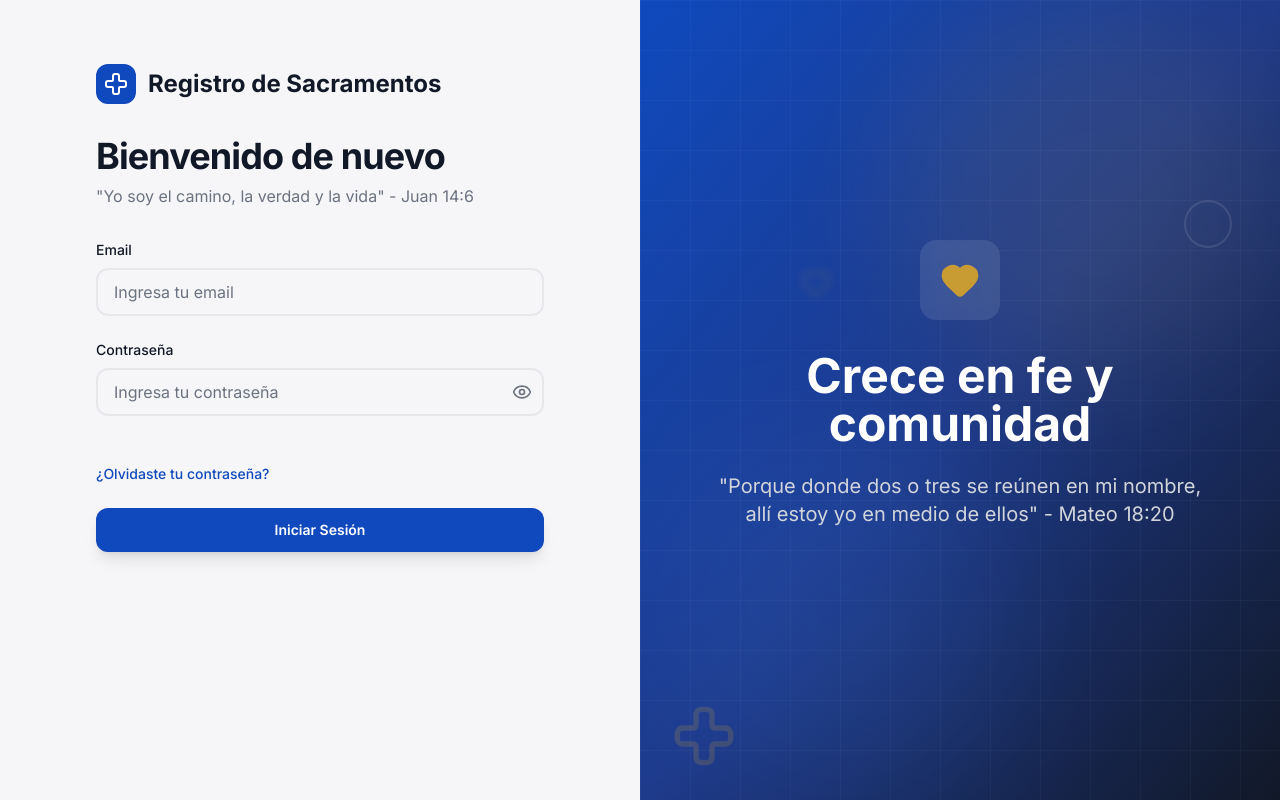
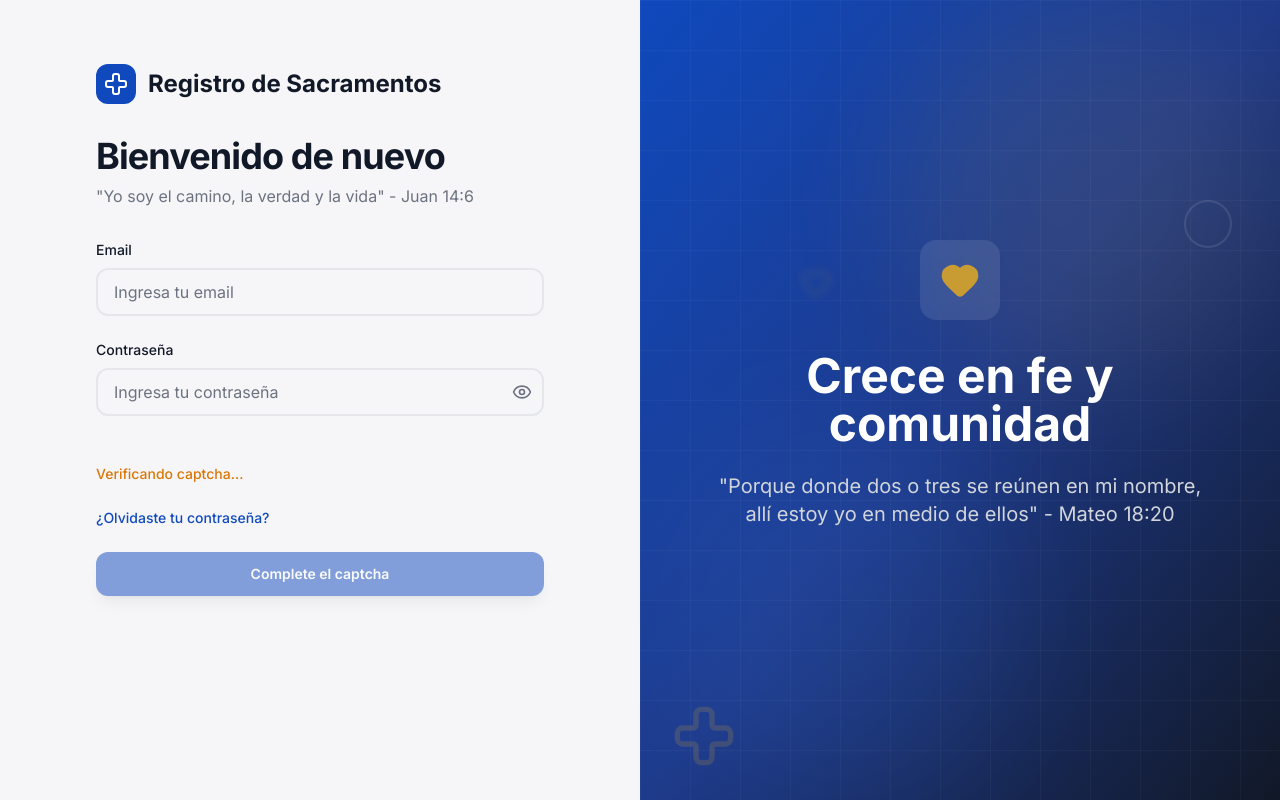
Before and after one commit to DilanMamani/fronttaller0, a React (Vite) app: page / in a window 1280 px wide. Built offline with nearby package versions, Linux system fonts and the light colour scheme.

Commit message:
captcha2

```diff
--- a/src/features/login/Login.jsx
+++ b/src/features/login/Login.jsx
@@ -24,6 +24,8 @@ export default function Login() {
   });
 
   const [turnstileToken, setTurnstileToken] = useState('');
+  const [captchaVerified, setCaptchaVerified] = useState(false);
+  const [captchaLoading, setCaptchaLoading] = useState(true);
   const [showPassword, setShowPassword] = useState(false);
 
   useEffect(() => {
@@ -46,7 +48,7 @@ export default function Login() {
       return;
     }
 
-    if (!turnstileToken) {
+    if (!turnstileToken || !captchaVerified) {
       Swal.fire({
         icon: 'warning',
         title: 'Captcha requerido',
@@ -85,6 +87,8 @@ export default function Login() {
       });
 
       setTurnstileToken('');
+      setCaptchaVerified(false);
+      setCaptchaLoading(true);
       dispatch(clearError());
     }
   };
@@ -101,6 +105,10 @@ export default function Login() {
           isLoading={isLoading}
           error={error}
           setTurnstileToken={setTurnstileToken}
+          captchaVerified={captchaVerified}
+          setCaptchaVerified={setCaptchaVerified}
+          captchaLoading={captchaLoading}
+          setCaptchaLoading={setCaptchaLoading}
         />
       </LoginPanel>
 
--- a/src/features/login/components/LoginForm.jsx
+++ b/src/features/login/components/LoginForm.jsx
@@ -10,6 +10,10 @@ export default function LoginForm({
   setShowPassword,
   setTurnstileToken,
   isLoading,
+  captchaVerified,
+  setCaptchaVerified,
+  captchaLoading,
+  setCaptchaLoading,
 }) {
   const navigate = useNavigate();
 
@@ -17,6 +21,8 @@ export default function LoginForm({
     e?.preventDefault();
     onSubmit();
   };
+
+  const loginDisabled = isLoading || !captchaVerified;
 
   return (
     <div className="space-y-6">
@@ -43,10 +49,36 @@ export default function LoginForm({
       />
 
       <TurnstileWidget
-        onVerify={(token) => setTurnstileToken(token)}
-        onExpire={() => setTurnstileToken('')}
-        onError={() => setTurnstileToken('')}
+        onVerify={(token) => {
+          setTurnstileToken(token);
+          setCaptchaVerified(true);
+          setCaptchaLoading(false);
+        }}
+        onExpire={() => {
+          setTurnstileToken('');
+          setCaptchaVerified(false);
+          setCaptchaLoading(true);
+        }}
+        onError={() => {
+          setTurnstileToken('');
+          setCaptchaVerified(false);
+          setCaptchaLoading(true);
+        }}
       />
+
+      <div className="text-sm">
+        {captchaLoading && !captchaVerified && (
+          <p className="text-amber-600 font-medium">Verificando captcha...</p>
+        )}
+
+        {!captchaLoading && captchaVerified && (
+          <p className="text-green-600 font-medium">Captcha verificado correctamente</p>
+        )}
+
+        {!captchaLoading && !captchaVerified && (
+          <p className="text-red-500 font-medium">Debe completar el captcha para continuar</p>
+        )}
+      </div>
 
       <div className="flex items-center justify-between text-sm">
         <button
@@ -61,10 +93,14 @@ export default function LoginForm({
       <button
         type="button"
         onClick={handleFormSubmit}
-        disabled={isLoading}
-        className="w-full flex justify-center items-center py-3 px-4 rounded-lg text-sm font-semibold text-white bg-primary hover:bg-opacity-90 focus:outline-none focus:ring-2 focus:ring-offset-2 focus:ring-primary transition-all duration-200 shadow-lg hover:shadow-xl transform hover:-translate-y-0.5 disabled:opacity-60 disabled:cursor-not-allowed disabled:transform-none"
+        disabled={loginDisabled}
+        className="w-full flex justify-center items-center py-3 px-4 rounded-lg text-sm font-semibold text-white bg-primary hover:bg-opacity-90 focus:outline-none focus:ring-2 focus:ring-offset-2 focus:ring-primary transition-all duration-200 shadow-lg hover:shadow-xl transform hover:-translate-y-0.5 disabled:opacity-50 disabled:cursor-not-allowed disabled:transform-none"
       >
-        {isLoading ? 'Ingresando...' : 'Iniciar Sesión'}
+        {isLoading
+          ? 'Ingresando...'
+          : captchaVerified
+          ? 'Iniciar Sesión'
+          : 'Complete el captcha'}
       </button>
     </div>
   );
--- a/src/features/login/components/TurnstileWidget.jsx
+++ b/src/features/login/components/TurnstileWidget.jsx
@@ -16,19 +16,13 @@ export default function TurnstileWidget({ onVerify, onExpire, onError }) {
         sitekey: import.meta.env.VITE_TURNSTILE_SITE_KEY,
         theme: 'light',
         retry: 'auto',
-
         callback: (token) => {
-          console.log('TOKEN TURNSTILE:', token);
           onVerify?.(token);
         },
-
         'expired-callback': () => {
-          console.log('TURNSTILE EXPIRED');
           onExpire?.();
         },
-
         'error-callback': () => {
-          console.log('TURNSTILE ERROR');
           onError?.();
         },
       });
```
